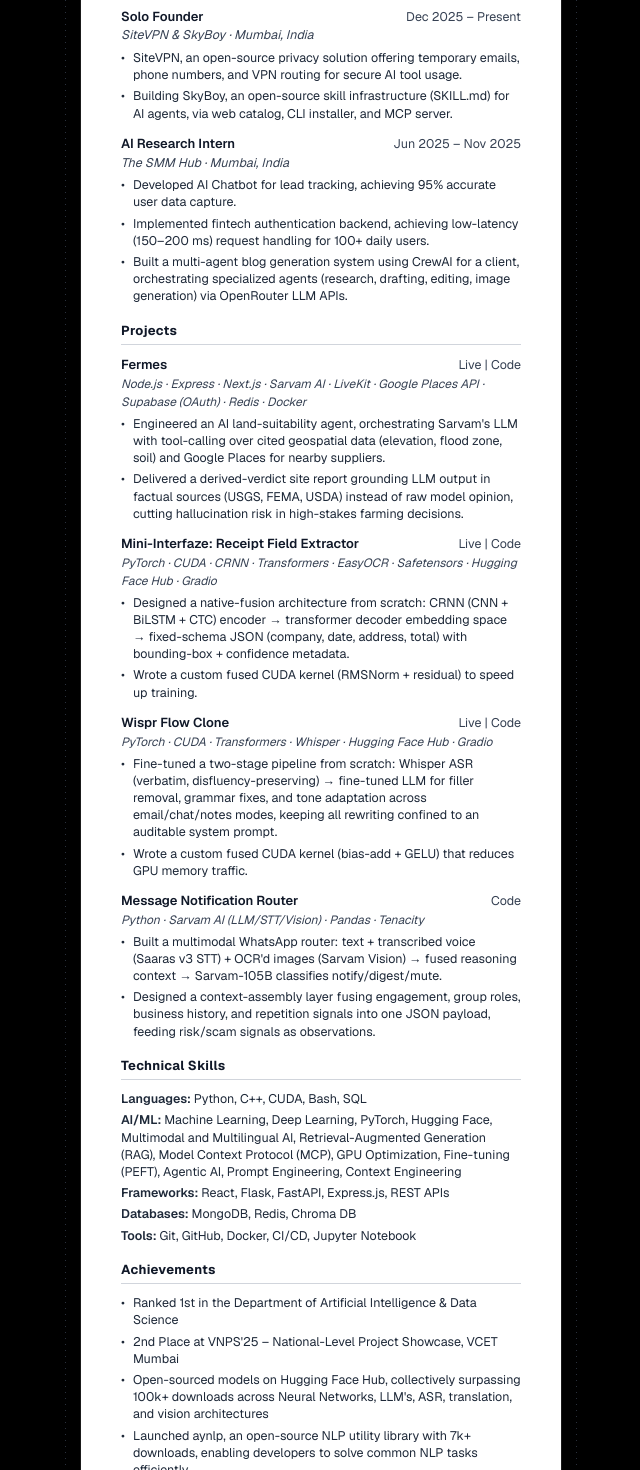
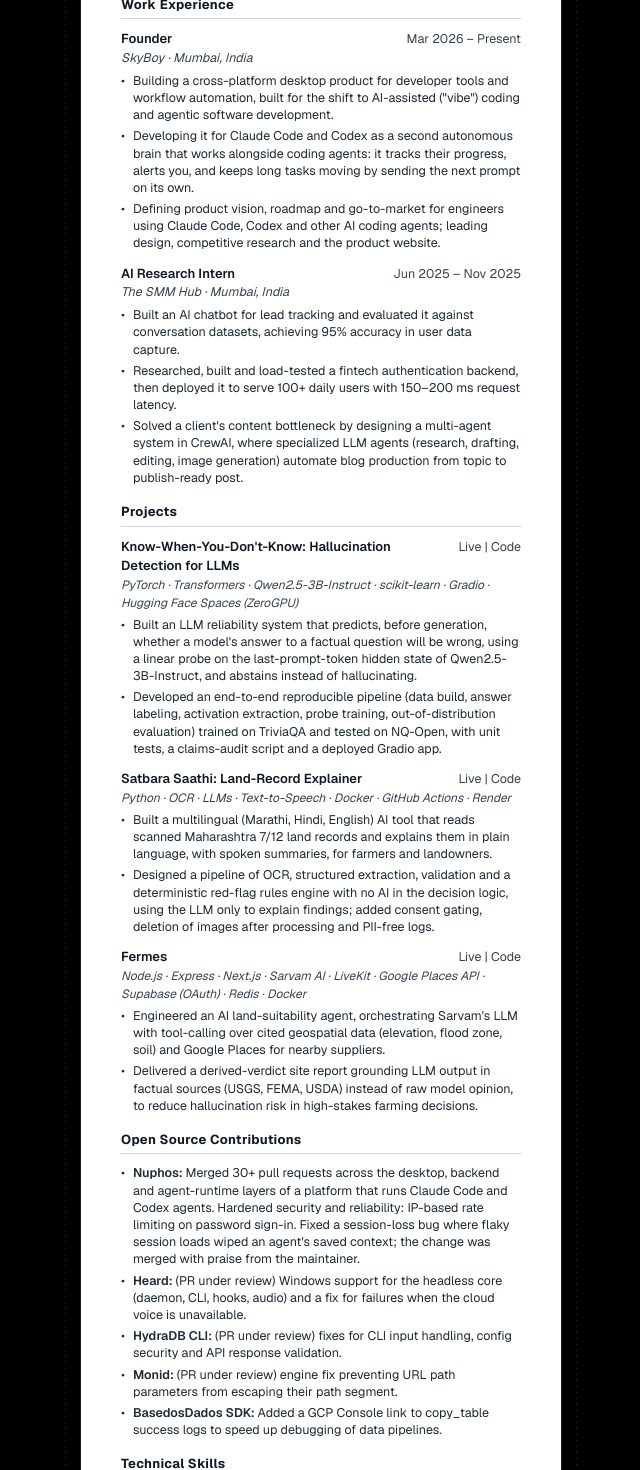
Before and after one commit to aijadugar/ankitbari, a Next.js app: page /resume in a window 1280 px wide. Shown: the part 720-2190 px from the top of the page, without its empty margins (319-959 px from the left). Built offline with nearby package versions, Linux system fonts and the light colour scheme; no server answers; a web font is replaced by a local one.

Commit message:
Update ResumeContent.tsx

```diff
--- a/src/components/ResumeContent.tsx
+++ b/src/components/ResumeContent.tsx
@@ -4,7 +4,9 @@ import React from "react";
 
 const contact = {
   name: "Ankit Bari",
+  tagline: "AI engineer and founder | shipping open-source and building SkyBoy",
   email: "bariankitvinod@gmail.com",
+  website: { label: "ankitbari.vercel.app", url: "https://ankitbari.vercel.app" },
   linkedin: { label: "linkedin.com/in/aijadugar", url: "https://www.linkedin.com/in/aijadugar/" },
   github: { label: "github.com/aijadugar", url: "https://github.com/aijadugar" },
 };
@@ -26,13 +28,14 @@ const education = [
 
 const experience = [
   {
-    role: "Solo Founder",
-    dates: "Dec 2025 – Present",
-    org: "SiteVPN & SkyBoy",
+    role: "Founder",
+    dates: "Mar 2026 – Present",
+    org: "SkyBoy",
     location: "Mumbai, India",
     bullets: [
-      "SiteVPN, an open-source privacy solution offering temporary emails, phone numbers, and VPN routing for secure AI tool usage.",
-      "Building SkyBoy, an open-source skill infrastructure (SKILL.md) for AI agents, via web catalog, CLI installer, and MCP server.",
+      "Building a cross-platform desktop product for developer tools and workflow automation, built for the shift to AI-assisted (\"vibe\") coding and agentic software development.",
+      "Developing it for Claude Code and Codex as a second autonomous brain that works alongside coding agents: it tracks their progress, alerts you, and keeps long tasks moving by sending the next prompt on its own.",
+      "Defining product vision, roadmap and go-to-market for engineers using Claude Code, Codex and other AI coding agents; leading design, competitive research and the product website.",
     ],
   },
   {
@@ -41,14 +44,33 @@ const experience = [
     org: "The SMM Hub",
     location: "Mumbai, India",
     bullets: [
-      "Developed AI Chatbot for lead tracking, achieving 95% accurate user data capture.",
-      "Implemented fintech authentication backend, achieving low-latency (150–200 ms) request handling for 100+ daily users.",
-      "Built a multi-agent blog generation system using CrewAI for a client, orchestrating specialized agents (research, drafting, editing, image generation) via OpenRouter LLM APIs.",
+      "Built an AI chatbot for lead tracking and evaluated it against conversation datasets, achieving 95% accuracy in user data capture.",
+      "Researched, built and load-tested a fintech authentication backend, then deployed it to serve 100+ daily users with 150–200 ms request latency.",
+      "Solved a client's content bottleneck by designing a multi-agent system in CrewAI, where specialized LLM agents (research, drafting, editing, image generation) automate blog production from topic to publish-ready post.",
     ],
   },
 ];
 
 const projects = [
+  {
+    name: "Know-When-You-Don't-Know: Hallucination Detection for LLMs",
+    tag: "Live | Code",
+    stack:
+      "PyTorch · Transformers · Qwen2.5-3B-Instruct · scikit-learn · Gradio · Hugging Face Spaces (ZeroGPU)",
+    bullets: [
+      "Built an LLM reliability system that predicts, before generation, whether a model's answer to a factual question will be wrong, using a linear probe on the last-prompt-token hidden state of Qwen2.5-3B-Instruct, and abstains instead of hallucinating.",
+      "Developed an end-to-end reproducible pipeline (data build, answer labeling, activation extraction, probe training, out-of-distribution evaluation) trained on TriviaQA and tested on NQ-Open, with unit tests, a claims-audit script and a deployed Gradio app.",
+    ],
+  },
+  {
+    name: "Satbara Saathi: Land-Record Explainer",
+    tag: "Live | Code",
+    stack: "Python · OCR · LLMs · Text-to-Speech · Docker · GitHub Actions · Render",
+    bullets: [
+      "Built a multilingual (Marathi, Hindi, English) AI tool that reads scanned Maharashtra 7/12 land records and explains them in plain language, with spoken summaries, for farmers and landowners.",
+      "Designed a pipeline of OCR, structured extraction, validation and a deterministic red-flag rules engine with no AI in the decision logic, using the LLM only to explain findings; added consent gating, deletion of images after processing and PII-free logs.",
+    ],
+  },
   {
     name: "Fermes",
     tag: "Live | Code",
@@ -56,59 +78,59 @@ const projects = [
       "Node.js · Express · Next.js · Sarvam AI · LiveKit · Google Places API · Supabase (OAuth) · Redis · Docker",
     bullets: [
       "Engineered an AI land-suitability agent, orchestrating Sarvam's LLM with tool-calling over cited geospatial data (elevation, flood zone, soil) and Google Places for nearby suppliers.",
-      "Delivered a derived-verdict site report grounding LLM output in factual sources (USGS, FEMA, USDA) instead of raw model opinion, cutting hallucination risk in high-stakes farming decisions.",
-    ],
-  },
-  {
-    name: "Mini-Interfaze: Receipt Field Extractor",
-    tag: "Live | Code",
-    stack: "PyTorch · CUDA · CRNN · Transformers · EasyOCR · Safetensors · Hugging Face Hub · Gradio",
-    bullets: [
-      "Designed a native-fusion architecture from scratch: CRNN (CNN + BiLSTM + CTC) encoder → transformer decoder embedding space → fixed-schema JSON (company, date, address, total) with bounding-box + confidence metadata.",
-      "Wrote a custom fused CUDA kernel (RMSNorm + residual) to speed up training.",
-    ],
-  },
-  {
-    name: "Wispr Flow Clone",
-    tag: "Live | Code",
-    stack: "PyTorch · CUDA · Transformers · Whisper · Hugging Face Hub · Gradio",
-    bullets: [
-      "Fine-tuned a two-stage pipeline from scratch: Whisper ASR (verbatim, disfluency-preserving) → fine-tuned LLM for filler removal, grammar fixes, and tone adaptation across email/chat/notes modes, keeping all rewriting confined to an auditable system prompt.",
-      "Wrote a custom fused CUDA kernel (bias-add + GELU) that reduces GPU memory traffic.",
-    ],
-  },
-  {
-    name: "Message Notification Router",
-    tag: "Code",
-    stack: "Python · Sarvam AI (LLM/STT/Vision) · Pandas · Tenacity",
-    bullets: [
-      "Built a multimodal WhatsApp router: text + transcribed voice (Saaras v3 STT) + OCR'd images (Sarvam Vision) → fused reasoning context → Sarvam-105B classifies notify/digest/mute.",
-      "Designed a context-assembly layer fusing engagement, group roles, business history, and repetition signals into one JSON payload, feeding risk/scam signals as observations.",
+      "Delivered a derived-verdict site report grounding LLM output in factual sources (USGS, FEMA, USDA) instead of raw model opinion, to reduce hallucination risk in high-stakes farming decisions.",
     ],
   },
 ];
 
+const openSource = [
+  {
+    name: "Nuphos",
+    text: "Merged 30+ pull requests across the desktop, backend and agent-runtime layers of a platform that runs Claude Code and Codex agents. Hardened security and reliability: IP-based rate limiting on password sign-in. Fixed a session-loss bug where flaky session loads wiped an agent's saved context; the change was merged with praise from the maintainer.",
+  },
+  {
+    name: "Heard",
+    text: "(PR under review) Windows support for the headless core (daemon, CLI, hooks, audio) and a fix for failures when the cloud voice is unavailable.",
+  },
+  {
+    name: "HydraDB CLI",
+    text: "(PR under review) fixes for CLI input handling, config security and API response validation.",
+  },
+  {
+    name: "Monid",
+    text: "(PR under review) engine fix preventing URL path parameters from escaping their path segment.",
+  },
+  {
+    name: "BasedosDados SDK",
+    text: "Added a GCP Console link to copy_table success logs to speed up debugging of data pipelines.",
+  },
+];
+
 const skills = [
-  { label: "Languages", value: "Python, C++, CUDA, Bash, SQL" },
+  { label: "Programming Languages", value: "Python, C++, CUDA, SQL, Bash" },
   {
-    label: "AI/ML",
+    label: "Machine Learning & Deep Learning",
     value:
-      "Machine Learning, Deep Learning, PyTorch, Hugging Face, Multimodal and Multilingual AI, Retrieval-Augmented Generation (RAG), Model Context Protocol (MCP), GPU Optimization, Fine-tuning (PEFT), Agentic AI, Prompt Engineering, Context Engineering",
+      "PyTorch, Hugging Face Transformers, Parameter-Efficient Fine-Tuning (PEFT), Model Evaluation & Benchmarking, Multimodal and Multilingual AI, GPU Optimization",
   },
-  { label: "Frameworks", value: "React, Flask, FastAPI, Express.js, REST APIs" },
-  { label: "Databases", value: "MongoDB, Redis, Chroma DB" },
-  { label: "Tools", value: "Git, GitHub, Docker, CI/CD, Jupyter Notebook" },
+  {
+    label: "LLM & Agentic AI",
+    value:
+      "Retrieval-Augmented Generation (RAG), Model Context Protocol (MCP), Multi-Agent Systems, LLM APIs, LLM Evaluation",
+  },
+  { label: "Backend & Frameworks", value: "FastAPI, Flask, Express.js, Next.js, React.js" },
+  { label: "Databases", value: "MongoDB, Redis, Chroma DB (vector database)" },
+  { label: "Tools & DevOps", value: "Git, GitHub, Docker, CI/CD, Cloud Deployment, Jupyter" },
 ];
 
 const achievements = [
   "Ranked 1st in the Department of Artificial Intelligence & Data Science",
   "2nd Place at VNPS'25 – National-Level Project Showcase, VCET Mumbai",
-  "Open-sourced models on Hugging Face Hub, collectively surpassing 100k+ downloads across Neural Networks, LLM's, ASR, translation, and vision architectures",
+  "Open-sourced models on Hugging Face Hub, with 100k+ downloads across Neural Networks, LLMs, ASR, translation, and vision architectures",
   "Launched aynlp, an open-source NLP utility library with 7k+ downloads, enabling developers to solve common NLP tasks efficiently",
   "Authored 3+ technical articles on AI Agents and Reinforcement Learning in VCET Techzette",
   "Kaggle competitor with 15+ badges across Notebooks and Competitions, applying data science and ML techniques to real-world problems",
   "Solved 350+ DSA problems across competitive coding platforms",
-  "OSS Contribution basedosdados/sdk (feat(infra): (#1372) add GCP Console link), PR reviewed and merged by maintainers",
 ];
 
 // ---- Small building blocks ---------------------------------------------
@@ -134,6 +156,22 @@ function Bullets({ items }: { items: string[] }) {
   );
 }
 
+function NamedBullets({ items }: { items: { name: string; text: string }[] }) {
+  return (
+    <ul className="mt-1 space-y-1">
+      {items.map((b, i) => (
+        <li key={i} className="flex text-[12.5px] leading-snug text-gray-800">
+          <span className="mr-2 select-none">•</span>
+          <span>
+            <span className="font-semibold">{b.name}: </span>
+            {b.text}
+          </span>
+        </li>
+      ))}
+    </ul>
+  );
+}
+
 // ---- Main component -----------------------------------------------------
 
 export default function ResumeContent() {
@@ -143,8 +181,18 @@ export default function ResumeContent() {
         {/* Header */}
         <header className="text-center mb-5">
           <h1 className="text-[26px] font-bold tracking-tight">{contact.name}</h1>
+          <p className="mt-1 text-[12.5px] italic text-gray-700">{contact.tagline}</p>
           <p className="mt-1 text-[12.5px] text-gray-700">
             {contact.email} |{" "}
+            <a
+              href={contact.website.url}
+              target="_blank"
+              rel="noopener noreferrer"
+              className="text-gray-700 underline hover:text-gray-900"
+            >
+              {contact.website.label}
+            </a>{" "}
+            |{" "}
             <a
               href={contact.linkedin.url}
               target="_blank"
@@ -222,6 +270,12 @@ export default function ResumeContent() {
           </div>
         </section>
 
+        {/* Open Source Contributions */}
+        <section className="mb-4">
+          <SectionHeading>Open Source Contributions</SectionHeading>
+          <NamedBullets items={openSource} />
+        </section>
+
         {/* Technical Skills */}
         <section className="mb-4">
           <SectionHeading>Technical Skills</SectionHeading>
```
